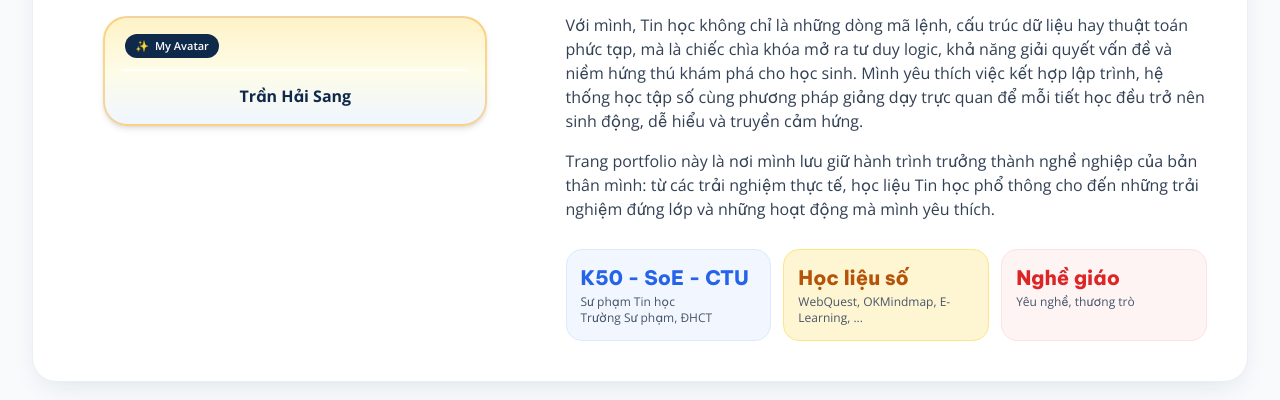
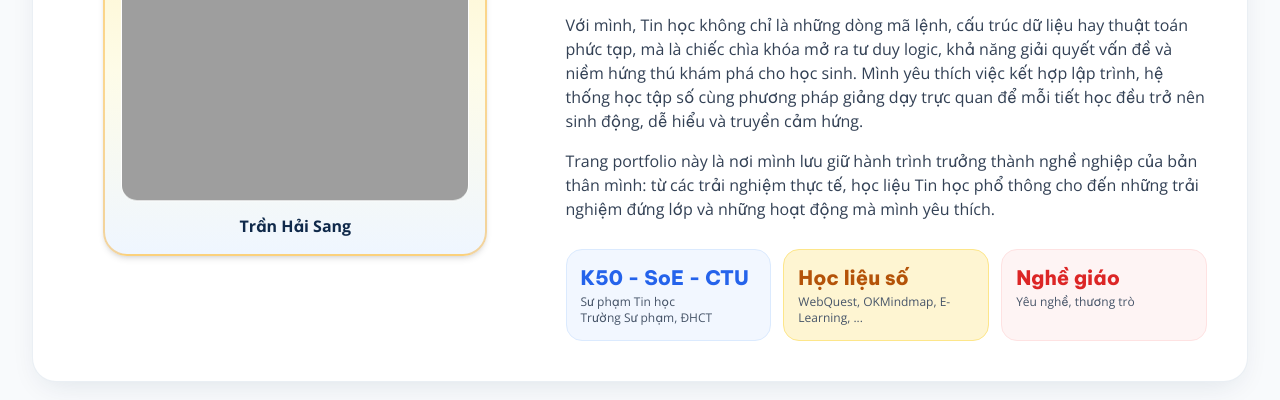
Before and after one commit to SangCTU/tran_hai_sang_portfolio, a plain HTML site: page index.html in a window 1280 px wide. Shown: the part 831-1231 px from the top of the page. Drawn offline with nearby package versions, Linux system fonts and the light colour scheme; the site is published under a folder, as on GitHub Pages, so addresses that start at the root find nothing.

Commit message:
Fix avatar

```diff
--- a/index.html
+++ b/index.html
@@ -370,7 +370,7 @@
                 <div
                   class="animate-float-slow rounded-2xl overflow-hidden bg-gradient-to-b from-sky-100 via-amber-50 to-emerald-50 border border-white shadow-inner"
                 >
-                  <img src="/img/1.png" alt="" />
+                  <img src="./img/1.png" alt="" />
                 </div>
 
                 <!-- Chú thích dễ thay ảnh thực tế -->
```
